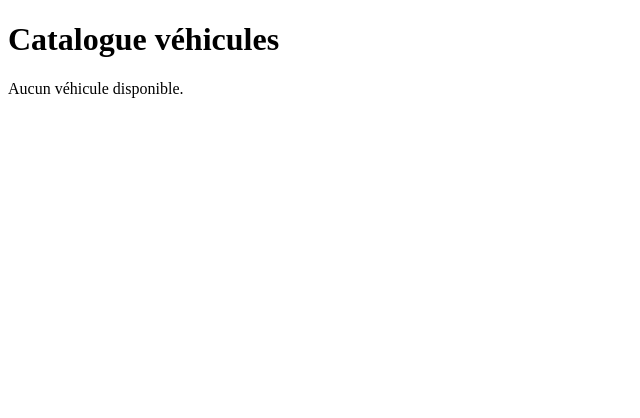
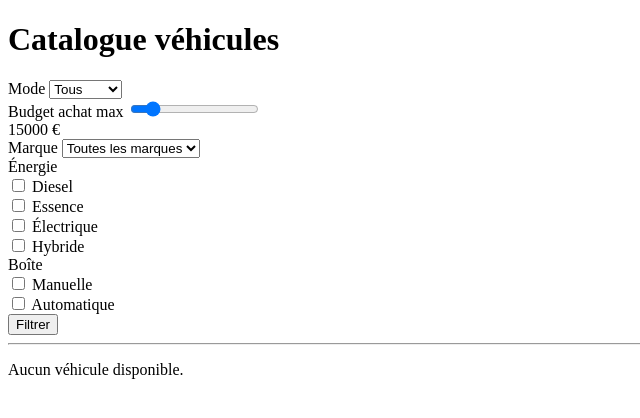
Before and after one commit to Ysaeka/M-Motors, a Django app: page /catalog/ in a window 1280 px wide. Shown: the top 418 px of the page, without its empty margins (0-640 px from the left). Run offline with Django 5.2, Linux system fonts and the light colour scheme; data that the repository does not hold is empty.

Commit message:
feat: ajout des filtres avances du catalogue

```diff
--- a/catalog/templates/catalog/vehicle_list.html
+++ b/catalog/templates/catalog/vehicle_list.html
@@ -8,6 +8,88 @@
 <body>
     <h1>Catalogue véhicules</h1>
 
+    <form method="get">
+        <div>
+            <label for="offer_type">Mode</label>
+            <select name="offer_type" id="offer_type">
+                <option value="">Tous</option>
+                <option value="sale" {% if selected_offer_type == "sale" %}selected{% endif %}>Achat</option>
+                <option value="lld" {% if selected_offer_type == "lld" %}selected{% endif %}>Location</option>
+            </select>
+        </div>
+
+        <div>
+            <label for="budget_max">{{ budget_label }}</label>
+            <input
+                type="range"
+                id="budget_max"
+                name="budget_max"
+                min="{{ budget_min }}"
+                max="{{ budget_max_limit }}"
+                step="{{ budget_step }}"
+                value="{{ selected_budget_max }}"
+                oninput="document.getElementById('budgetValue').textContent = new Intl.NumberFormat('fr-FR').format(this.value) + ' €'"
+            />
+            <div>
+                <span id="budgetValue">{{ selected_budget_max }} €</span>
+            </div>
+        </div>
+
+        <div>
+            <label for="brand">Marque</label>
+            <select name="brand" id="brand">
+                <option value="">Toutes les marques</option>
+                {% for brand in brands %}
+                    <option value="{{ brand }}" {% if selected_brand == brand %}selected{% endif %}>
+                        {{ brand }}
+                    </option>
+                {% endfor %}
+            </select>
+        </div>
+
+        <div>
+            <label>Énergie</label>
+            <div>
+                <input type="checkbox" name="fuel_type" value="diesel" id="diesel"
+                    {% if "diesel" in selected_fuel_types %}checked{% endif %}>
+                <label for="diesel">Diesel</label>
+            </div>
+            <div>
+                <input type="checkbox" name="fuel_type" value="gasoline" id="essence"
+                    {% if "gasoline" in selected_fuel_types %}checked{% endif %}>
+                <label for="essence">Essence</label>
+            </div>
+            <div>
+                <input type="checkbox" name="fuel_type" value="electric" id="electrique"
+                    {% if "electric" in selected_fuel_types %}checked{% endif %}>
+                <label for="electrique">Électrique</label>
+            </div>
+            <div>
+                <input type="checkbox" name="fuel_type" value="hybrid" id="hybride"
+                    {% if "hybrid" in selected_fuel_types %}checked{% endif %}>
+                <label for="hybride">Hybride</label>
+            </div>
+        </div>
+
+        <div>
+            <label>Boîte</label>
+            <div>
+                <input type="checkbox" name="gearbox" value="manual" id="manuelle"
+                    {% if "manual" in selected_gearboxes %}checked{% endif %}>
+                <label for="manuelle">Manuelle</label>
+            </div>
+            <div>
+                <input type="checkbox" name="gearbox" value="automatic" id="auto"
+                    {% if "automatic" in selected_gearboxes %}checked{% endif %}>
+                <label for="auto">Automatique</label>
+            </div>
+        </div>
+
+        <div>
+            <button type="submit">Filtrer</button>
+        </div>
+    </form>
+    <hr>
     {% if vehicles %}
         <ul>
             {% for vehicle in vehicles %}
--- a/catalog/views.py
+++ b/catalog/views.py
@@ -1,4 +1,3 @@
-# Create your views here.
 from django.shortcuts import get_object_or_404, render
 
 from .models import Vehicle
@@ -6,7 +5,70 @@ from .models import Vehicle
 
 def vehicle_list(request):
     vehicles = Vehicle.objects.all().order_by("-created_at")
-    return render(request, "catalog/vehicle_list.html", {"vehicles": vehicles})
+
+    offer_type = request.GET.get("offer_type")
+    budget_max = request.GET.get("budget_max")
+    brand = request.GET.get("brand")
+    fuel_types = request.GET.getlist("fuel_type")
+    gearboxes = request.GET.getlist("gearbox")
+
+    if offer_type in [Vehicle.OfferType.SALE, Vehicle.OfferType.LLD]:
+        vehicles = vehicles.filter(offer_type=offer_type)
+
+    if brand:
+        vehicles = vehicles.filter(brand=brand)
+
+    if fuel_types:
+        vehicles = vehicles.filter(fuel_type__in=fuel_types)
+
+    if gearboxes:
+        vehicles = vehicles.filter(gearbox__in=gearboxes)
+
+    if offer_type == Vehicle.OfferType.LLD:
+        budget_label = "Mensualité max"
+        budget_min = 100
+        budget_max_limit = 2000
+        budget_step = 10
+        default_budget = 300
+    else:
+        budget_label = "Budget achat max"
+        budget_min = 5000
+        budget_max_limit = 80000
+        budget_step = 500
+        default_budget = 15000
+
+    if not budget_max:
+        budget_max = str(default_budget)
+
+    try:
+        budget_value = float(budget_max)
+        if offer_type == Vehicle.OfferType.LLD:
+            vehicles = vehicles.filter(price_monthly__lte=budget_value)
+        elif offer_type == Vehicle.OfferType.SALE:
+            vehicles = vehicles.filter(price_sale__lte=budget_value)
+    except ValueError:
+        budget_max = str(default_budget)
+
+    brands = Vehicle.objects.values_list("brand", flat=True).distinct().order_by("brand")
+
+    return render(
+        request,
+        "catalog/vehicle_list.html",
+        {
+            "vehicles": vehicles,
+            "brands": brands,
+            "selected_offer_type": offer_type,
+            "selected_budget_max": budget_max,
+            "selected_brand": brand,
+            "selected_fuel_types": fuel_types,
+            "selected_gearboxes": gearboxes,
+            "budget_label": budget_label,
+            "budget_min": budget_min,
+            "budget_max_limit": budget_max_limit,
+            "budget_step": budget_step,
+        },
+    )
+
 
 def vehicle_detail(request, pk):
     vehicle = get_object_or_404(Vehicle, pk=pk)
```
